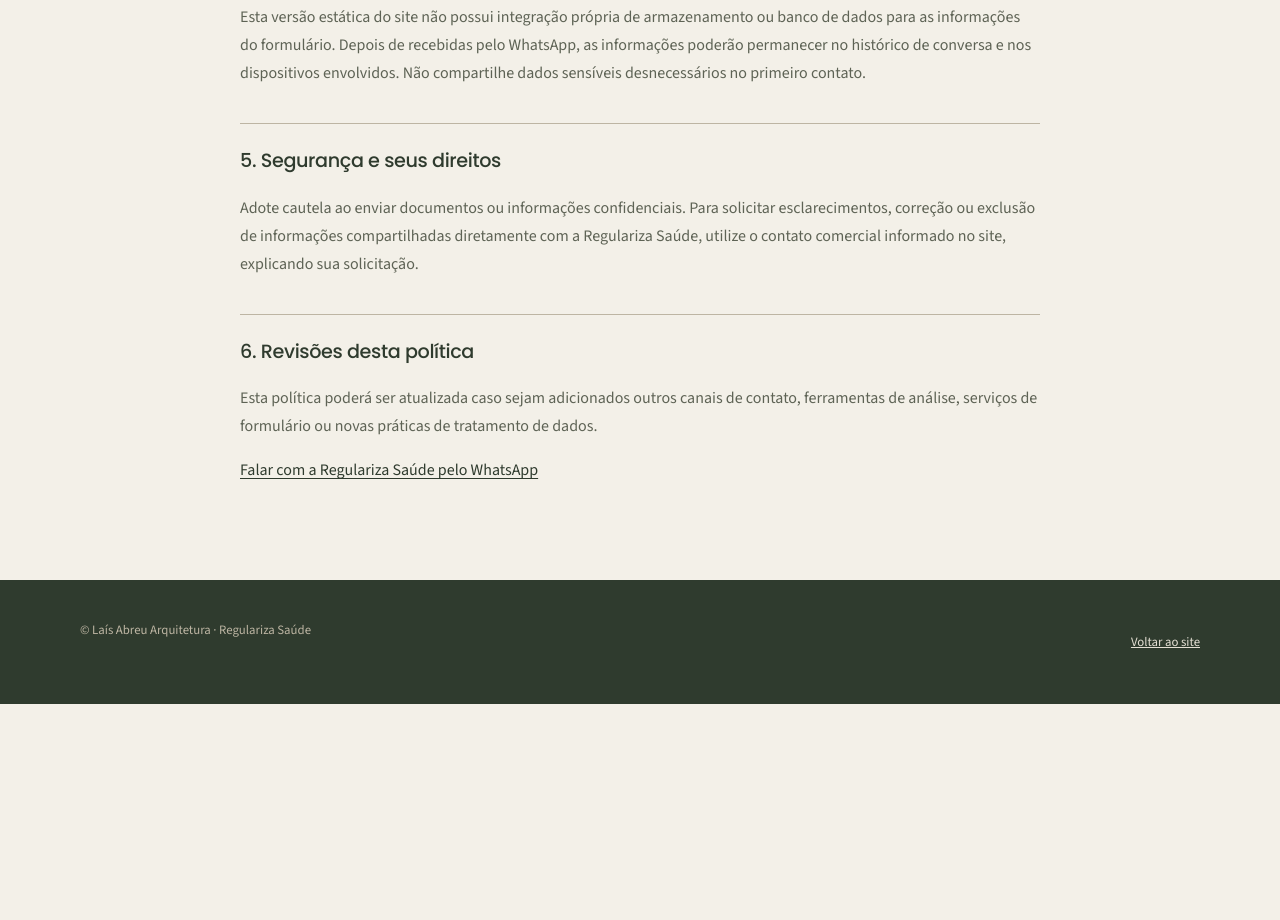
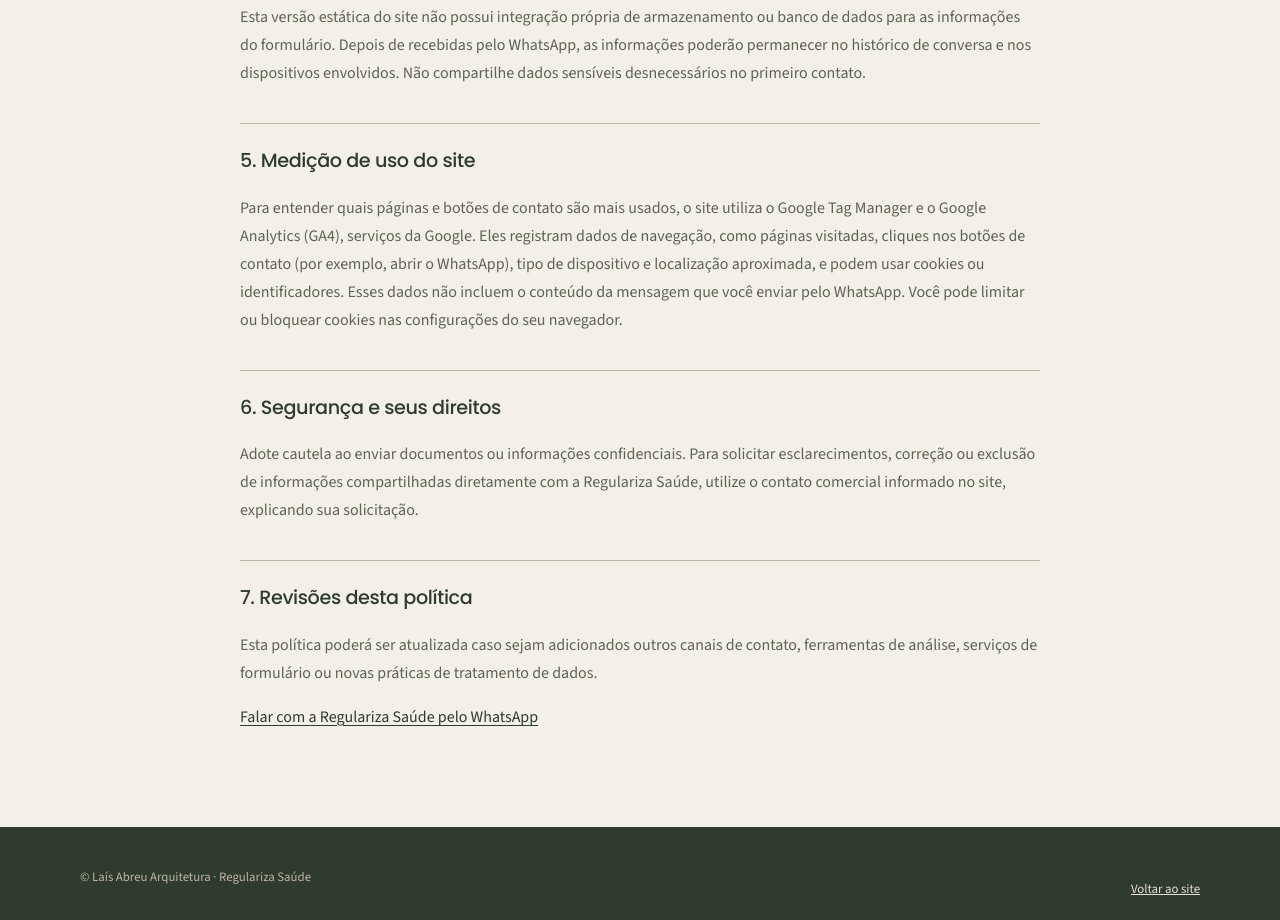
Before and after one commit to laisdpmas-rgb/regularizasaudearq, a plain HTML site: page privacidade.html in a window 1280 px wide. Shown: the part 1060-1980 px from the top of the page. Before the commit the page ends 1764 px from the top, so only its background shows below. Drawn offline with Linux system fonts and the light colour scheme.

Commit message:
Configura o GTM (GTM-WLGVN7LP) e atualiza a política de privacidade sobre medição de uso
- config.js: gtmId definido; o carregador em track.js injeta o GTM
- Política de privacidade: nova seção sobre Google Tag Manager e GA4; seções seguintes renumeradas

Co-Authored-By: Claude Sonnet 5.5 <noreply@anthropic.com>
Claude-Session: https://claude.ai/code/session_018v8Z9YZtF9yUCMZK4MPXi9

```diff
--- a/assets/js/config.js
+++ b/assets/js/config.js
@@ -2,6 +2,6 @@
 window.RS_CONFIG = {
   // WhatsApp: formato internacional, apenas dígitos.
   whatsappNumber: '5537998287505',
-  // Google Tag Manager: deixe vazio até o aviso de cookies/consentimento estar no ar. Ex.: 'GTM-ABC1234'.
-  gtmId: ''
+  // Google Tag Manager. Vazio = não carrega nada. Antes de publicar com o ID, confirmar o aviso de cookies/consentimento.
+  gtmId: 'GTM-WLGVN7LP'
 };
--- a/privacidade.html
+++ b/privacidade.html
@@ -15,8 +15,9 @@
 <h2>2. Para que as informações serão utilizadas</h2><p>As informações enviadas voluntariamente serão utilizadas para responder ao contato, entender a solicitação e avaliar os próximos passos para os serviços de arquitetura e regularização sanitária.</p>
 <h2>3. Como ocorre o envio</h2><p>O site apenas monta a mensagem e abre o WhatsApp. Nenhuma mensagem é enviada até que você confirme o envio no próprio WhatsApp. O tratamento de dados dentro do WhatsApp também está sujeito às políticas e aos termos do provedor do aplicativo.</p>
 <h2>4. Armazenamento e compartilhamento</h2><p>Esta versão estática do site não possui integração própria de armazenamento ou banco de dados para as informações do formulário. Depois de recebidas pelo WhatsApp, as informações poderão permanecer no histórico de conversa e nos dispositivos envolvidos. Não compartilhe dados sensíveis desnecessários no primeiro contato.</p>
-<h2>5. Segurança e seus direitos</h2><p>Adote cautela ao enviar documentos ou informações confidenciais. Para solicitar esclarecimentos, correção ou exclusão de informações compartilhadas diretamente com a Regulariza Saúde, utilize o contato comercial informado no site, explicando sua solicitação.</p>
-<h2>6. Revisões desta política</h2><p>Esta política poderá ser atualizada caso sejam adicionados outros canais de contato, ferramentas de análise, serviços de formulário ou novas práticas de tratamento de dados.</p>
+<h2>5. Medição de uso do site</h2><p>Para entender quais páginas e botões de contato são mais usados, o site utiliza o Google Tag Manager e o Google Analytics (GA4), serviços da Google. Eles registram dados de navegação, como páginas visitadas, cliques nos botões de contato (por exemplo, abrir o WhatsApp), tipo de dispositivo e localização aproximada, e podem usar cookies ou identificadores. Esses dados não incluem o conteúdo da mensagem que você enviar pelo WhatsApp. Você pode limitar ou bloquear cookies nas configurações do seu navegador.</p>
+<h2>6. Segurança e seus direitos</h2><p>Adote cautela ao enviar documentos ou informações confidenciais. Para solicitar esclarecimentos, correção ou exclusão de informações compartilhadas diretamente com a Regulariza Saúde, utilize o contato comercial informado no site, explicando sua solicitação.</p>
+<h2>7. Revisões desta política</h2><p>Esta política poderá ser atualizada caso sejam adicionados outros canais de contato, ferramentas de análise, serviços de formulário ou novas práticas de tratamento de dados.</p>
 <p><a href="https://wa.me/5537998287505?text=Ol%C3%A1%2C%20tenho%20uma%20d%C3%BAvida%20sobre%20a%20pol%C3%ADtica%20de%20privacidade%20da%20Regulariza%20Sa%C3%BAde.">Falar com a Regulariza Saúde pelo WhatsApp</a></p>
 </main>
 <footer class="footer"><div class="wrap"><div class="footer-bottom" style="margin-top:0;border-top:0;padding-top:0"><span>© Laís Abreu Arquitetura · Regulariza Saúde</span><a href="/">Voltar ao site</a></div></div></footer>
```
